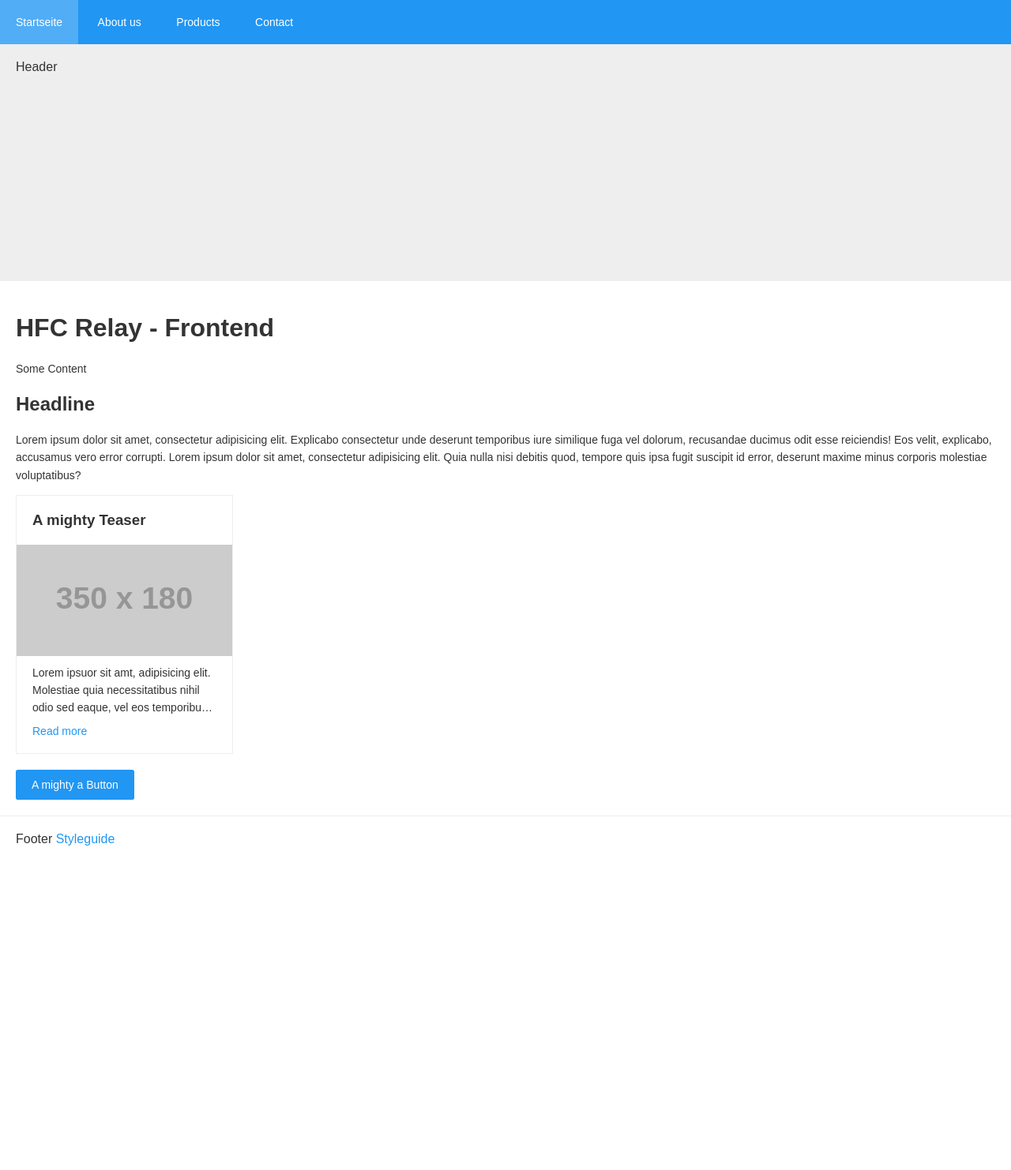
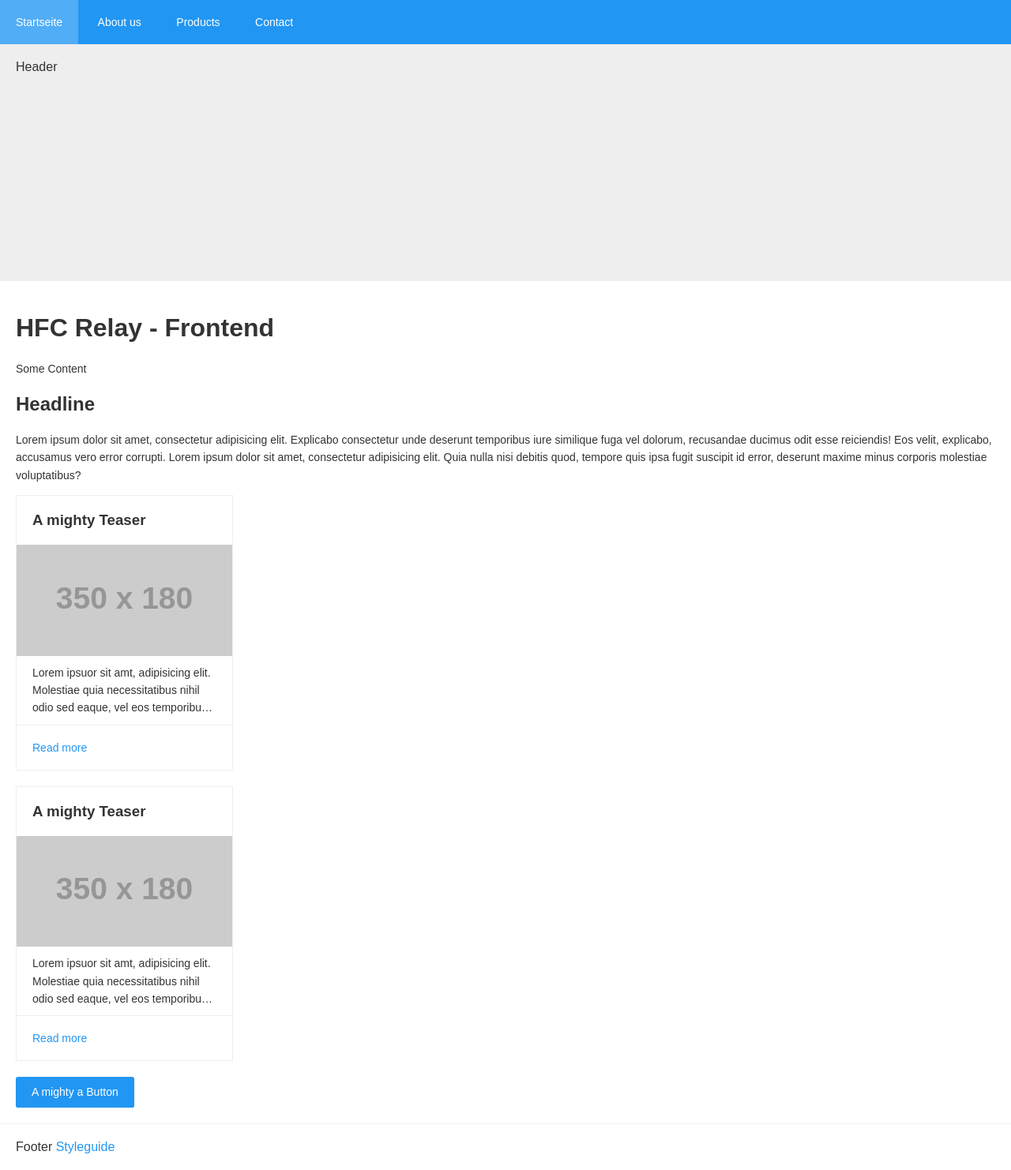
Before and after one commit to NilsDannemann/j_hfc_relay, a Jekyll site: the page built from index.html, in a window 1280 px wide. Shown: the whole page at 79% size. Built offline with Jekyll 4.4.1, drawn with Linux system fonts in a browser that asks for light colours; before the commit the page ends 1092 px from its top, so only the background shows below that.

Commit message:
[fix] quick fixes

```diff
--- a/_components/teaser.html
+++ b/_components/teaser.html
@@ -2,6 +2,6 @@
 title: Basic Teaser
 scss: '/_scss/components/_teaser.scss'
 type: teaser
-usage: "A basic Teaser."
+usage: "A pretty basic 3x Teaser."
 ---
 {% include teaser.html %}
--- a/_scss/components/_teaser.scss
+++ b/_scss/components/_teaser.scss
@@ -1,8 +1,8 @@
 .teaser {
 	max-width: 275px;
 	background: #fff;
+	margin-bottom: $spacing;
 	border: 1px solid $color-grey;
-	margin-bottom: $spacing;
 
 	&__title {
 		display: block;
@@ -31,6 +31,7 @@
 	&__link {
 		display: block;
 		font-size: $font-size;
-		padding: 0 $spacing $spacing $spacing;
+		border-top: 1px solid $color-grey;
+		padding: $spacing;
 	}
 }
--- a/_scss/includes/styleguide/_component.scss
+++ b/_scss/includes/styleguide/_component.scss
@@ -1,11 +1,11 @@
 .component {
 	margin: $spacing 0 0 0;
-	border: 1px solid #ececec;
+	border: 1px solid $color-grey;
 
 	&__header {
 		padding: $spacing;
-		background: #f7f7f7;
-		border-bottom: 1px solid #ececec;
+		background: #f9f9f9;
+		border-bottom: 1px solid $color-grey;
 	}
 
 	&__title {
--- a/_scss/includes/styleguide/_component_nav.scss
+++ b/_scss/includes/styleguide/_component_nav.scss
@@ -1,6 +1,6 @@
 #component_nav {
 	display: block;
-	padding: 10px;
-	margin-top: 20px;
-	border: 1px solid #eee;
+	padding: $spacing/2;
+	margin-top: $spacing;
+	border: 1px solid $color-grey;
 }
--- a/_scss/includes/styleguide/_highlight.scss
+++ b/_scss/includes/styleguide/_highlight.scss
@@ -1,10 +1,12 @@
 // Syntax highlighting styles
+pre {-moz-tab-size: 4;} /* Firefox */
+pre {tab-size: 4;}
+
 .highlight {
-	margin:1em 0 0 0;
-	padding:0 1em;
-	background: #f6f6f6;
-	border:1px solid #EEEEEE;
-	border-radius:.15em;
+	margin:$spacing 0 0 0;
+	padding:0 $spacing;
+	background: #f9f9f9;
+	border:1px solid $color-grey;
 
 	.c     { color: #998; font-style: italic } // Comment
 	.err   { color: #a61717; background-color: #e3d2d2 } // Error
--- a/index.html
+++ b/index.html
@@ -11,4 +11,5 @@
 <p>Lorem ipsum dolor sit amet, consectetur adipisicing elit. Explicabo consectetur unde deserunt temporibus iure similique fuga vel dolorum, recusandae ducimus odit esse reiciendis! Eos velit, explicabo, accusamus vero error corrupti. Lorem ipsum dolor sit amet, consectetur adipisicing elit. Quia nulla nisi debitis quod, tempore quis ipsa fugit suscipit id error, deserunt maxime minus corporis molestiae voluptatibus?</p>
 
 {% include teaser.html title="A mighty Teaser" text="Lorem ipsuor sit amt, adipisicing elit. Molestiae quia necessitatibus nihil odio sed eaque, vel eos temporibus voluptates debitis. Facere veniam itatis doloremque sequi repellat, accusamus, nihil adipisci aliquid?" link="products" %}
+{% include teaser.html title="A mighty Teaser" text="Lorem ipsuor sit amt, adipisicing elit. Molestiae quia necessitatibus nihil odio sed eaque, vel eos temporibus voluptates debitis. Facere veniam itatis doloremque sequi repellat, accusamus, nihil adipisci aliquid?" link="products" %}
 {% include button.html text="A mighty a Button" %}
```
